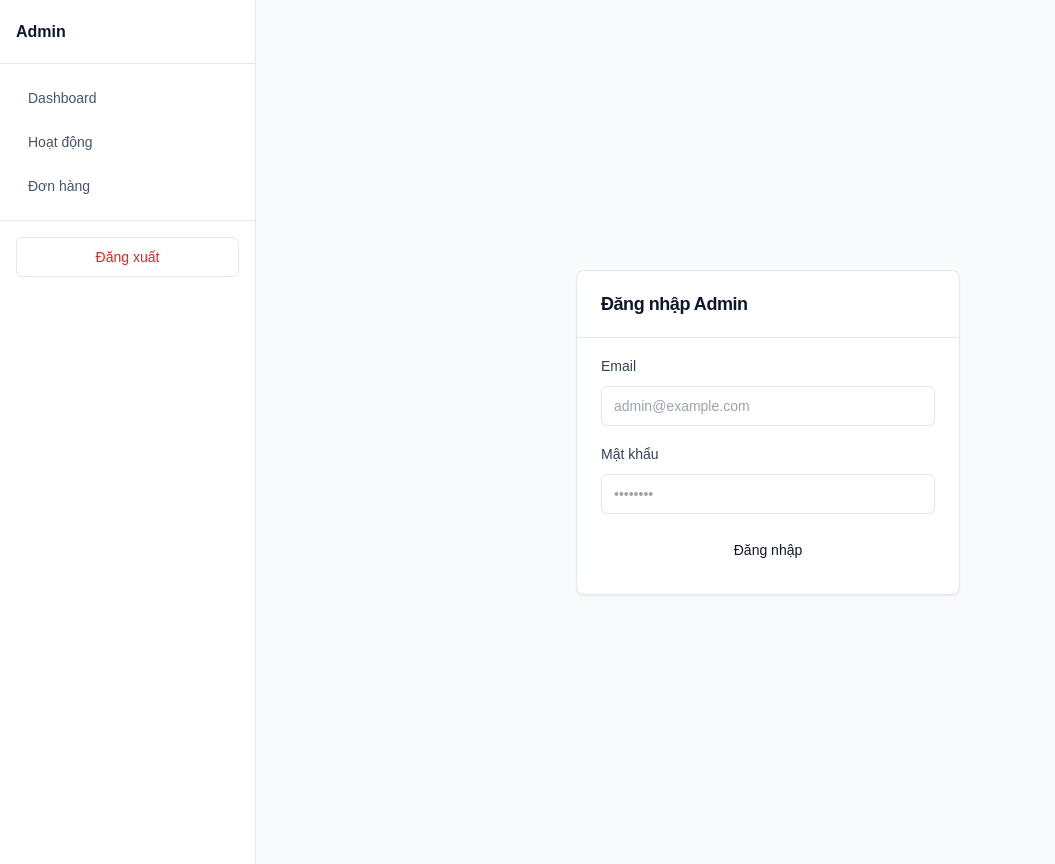
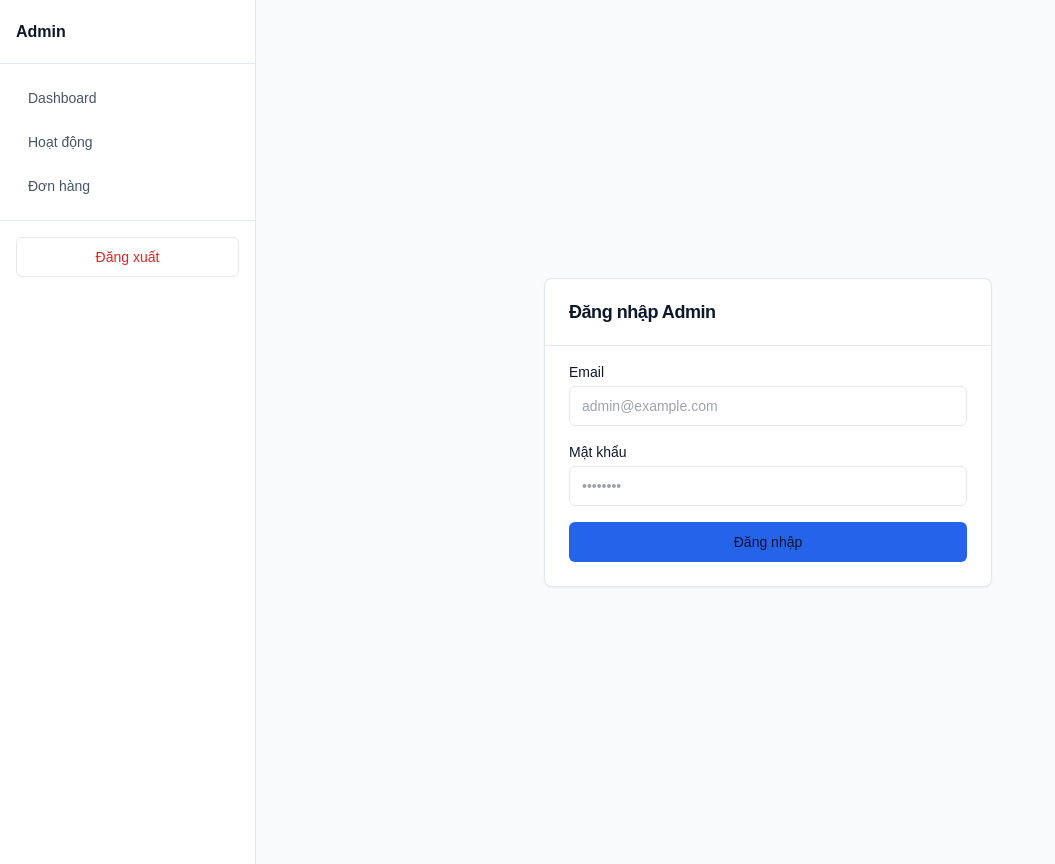
Before and after one commit to thienvo2111/events-registration, a Next.js app: page /admin/login in a window 1280 px wide. Shown: the whole page, without its empty margins (0-1055 px from the left). Built offline with nearby package versions, Linux system fonts and the light colour scheme; no server answers.

Commit message:
change login page

```diff
--- a/src/app/admin/login/page.tsx
+++ b/src/app/admin/login/page.tsx
@@ -1,13 +1,13 @@
 "use client"
 
-import { useState } from "react"
+import { Suspense, useState } from "react"
 import { useRouter, useSearchParams } from "next/navigation"
 import { createSupabaseClient } from "@/utils/supabase/client"
 import { Card, CardHeader, CardTitle, CardContent } from "@/components/ui/card"
 import { Input } from "@/components/ui/input"
 import { Button } from "@/components/ui/button"
 
-export default function AdminLoginPage() {
+function AdminLoginContent() {
   const supabase = createSupabaseClient()
   const router = useRouter()
   const searchParams = useSearchParams()
@@ -23,11 +23,14 @@ export default function AdminLoginPage() {
     setError("")
     setLoading(true)
 
-    const { error } = await supabase.auth.signInWithPassword({ email, password })
+    const { error: authError } = await supabase.auth.signInWithPassword({
+      email,
+      password,
+    })
 
     setLoading(false)
 
-    if (error) {
+    if (authError) {
       setError("Sai email hoặc mật khẩu")
       return
     }
@@ -36,44 +39,71 @@ export default function AdminLoginPage() {
   }
 
   return (
-    <div className="flex min-h-screen items-center justify-center bg-slate-50 px-4">
-      <Card className="w-full max-w-sm">
+    <div className="min-h-screen flex items-center justify-center bg-gray-50 p-4">
+      <div className="max-w-md w-full">
+        <Card>
           <CardHeader>
             <CardTitle>Đăng nhập Admin</CardTitle>
           </CardHeader>
           <CardContent>
+            {error && (
+              <div className="p-3 bg-red-50 border border-red-200 rounded mb-4">
+                <p className="text-red-700 text-sm">{error}</p>
+              </div>
+            )}
+
             <form onSubmit={handleSubmit} className="space-y-4">
-            <div className="space-y-2">
-              <label className="text-sm font-medium text-slate-700">Email</label>
+              <div>
+                <label className="block text-sm font-medium mb-1">Email</label>
                 <Input
                   type="email"
-                required
                   value={email}
                   onChange={(e) => setEmail(e.target.value)}
                   placeholder="admin@example.com"
+                  required
+                  disabled={loading}
                 />
               </div>
-            <div className="space-y-2">
-              <label className="text-sm font-medium text-slate-700">Mật khẩu</label>
+
+              <div>
+                <label className="block text-sm font-medium mb-1">
+                  Mật khẩu
+                </label>
                 <Input
                   type="password"
-                required
                   value={password}
                   onChange={(e) => setPassword(e.target.value)}
                   placeholder="••••••••"
+                  required
+                  disabled={loading}
                 />
               </div>
 
-            {error && (
-              <p className="text-xs text-red-600 bg-red-50 rounded px-2 py-1">{error}</p>
-            )}
-
-            <Button type="submit" className="w-full" disabled={loading}>
+              <Button
+                type="submit"
+                className="w-full bg-blue-600 hover:bg-blue-700"
+                disabled={loading}
+              >
                 {loading ? "Đang đăng nhập..." : "Đăng nhập"}
               </Button>
             </form>
           </CardContent>
         </Card>
       </div>
+    </div>
   )
 }
+
+export default function AdminLoginPage() {
+  return (
+    <Suspense
+      fallback={
+        <div className="min-h-screen flex items-center justify-center">
+          <p className="text-gray-600">Đang tải...</p>
+        </div>
+      }
+    >
+      <AdminLoginContent />
+    </Suspense>
+  )
+}
```
Lines whose indentation alone changed are shown as unchanged.
